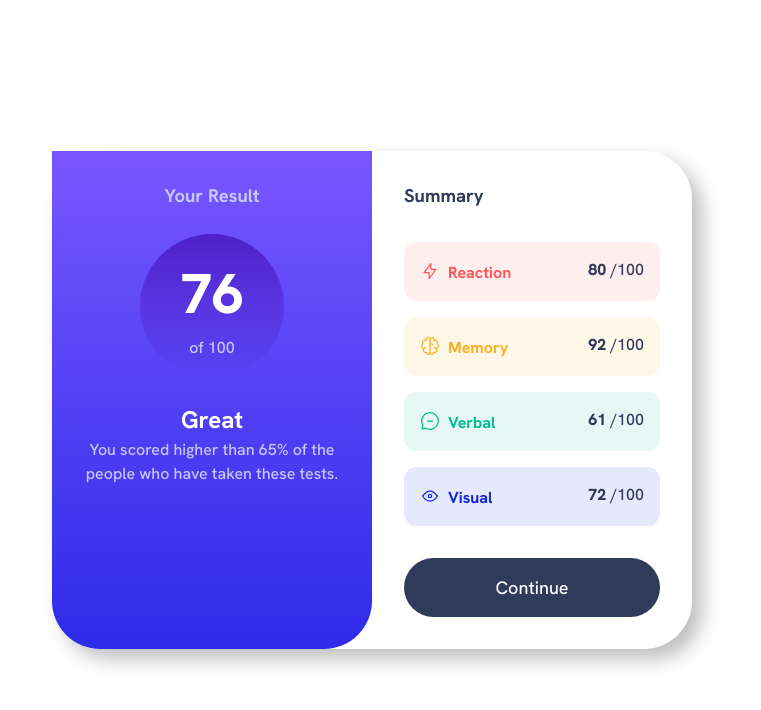
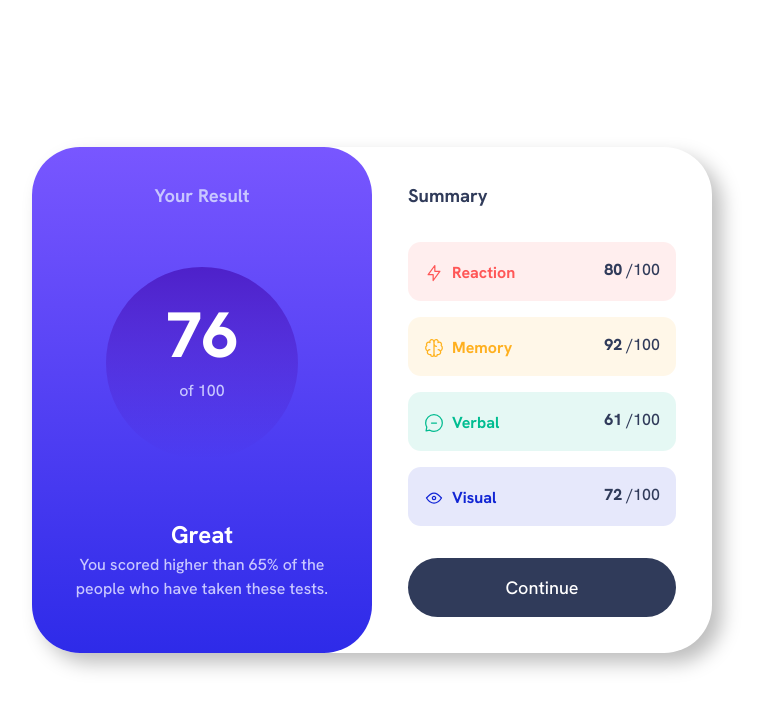
Before and after one commit to eigdoyr/results-summary-component, a plain HTML site: page index.html in a window 1280 px wide. Shown: the whole page, without its empty margins (268-1029 px from the left). Drawn offline with Linux system fonts and the light colour scheme.

Commit message:
complete

```diff
--- a/styles.css
+++ b/styles.css
@@ -107,7 +107,6 @@ main {
   flex-direction: column;
   justify-content: space-between;
   padding: 2rem;
-  border-radius: 3rem;
 }
 
 .result-title {
@@ -201,7 +200,7 @@ main {
 .detail-caption::before {
   margin-right: 0.5rem;
   position: relative;
-  top: 3px;
+  top: 5px;
 }
 
 .detail-reaction-cap::before {
@@ -247,10 +246,26 @@ strong {
   }
 
   .container-inner {
-    max-width: 320px;
+    max-width: 340px;
+    height: auto;
+    padding: 2.25rem;
   }
 
-  /* .result-container {
-    background: linear-gradient(hsl(252, 100%, 67%), hsl(241, 81%, 54%));
-  } */
+  .result-container {
+    border-radius: 3rem;
+  }
+
+  .result-score {
+    font-size: 4rem;
+  }
+
+  .result {
+    height: 490px;
+  }
+
+  .result-circle {
+    width: 12rem;
+    height: 12rem;
+    line-height: 3.5rem;
+  }
 }
```
Also changed, not shown: assets/fonts/HankenGrotesk-VariableFont_wght.ttf (deleted), assets/fonts/README.txt (deleted), assets/fonts/static/HankenGrotesk-Bold.ttf (deleted), assets/fonts/static/HankenGrotesk-ExtraBold.ttf (deleted), assets/fonts/static/HankenGrotesk-Medium.ttf (deleted), 3 other files.
